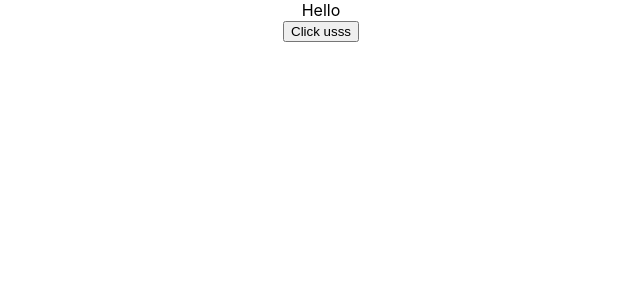
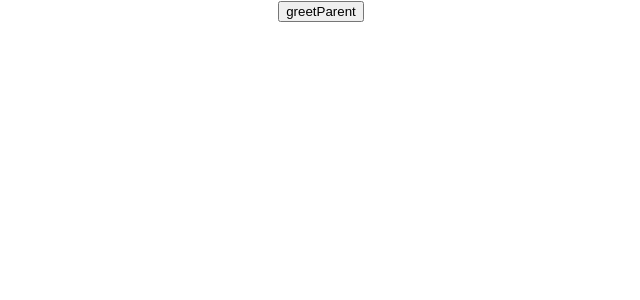
Before and after one commit to Vivek-Bhagat/React.js-source-codes-with-examples, a React (Create React App) app: page / in a window 1280 px wide. Shown: the top 300 px of the page, without its empty margins (319-959 px from the left). Built offline with nearby package versions, Linux system fonts and the light colour scheme.

Commit message:
passing parameter

```diff
--- a/src/App.js
+++ b/src/App.js
@@ -12,7 +12,8 @@ import "./App.css";
 // import Like from "./components/Like";
 // import FunctionClick from "./components/FunctionClick";
 // import ClassClick from "./components/ClassClick";
-import EventHandler from "./components/EventHandler";
+//import EventHandler from "./components/EventHandler";
+import ParentComponent from "./components/parentComponent";
 class App extends Component {
   render() {
     return (
@@ -40,7 +41,8 @@ class App extends Component {
 
         {/* <FunctionClick /> */}
         {/* <ClassClick /> */}
-        <EventHandler />
+        {/* <EventHandler /> */}
+        < ParentComponent />
       </div>
     );
   }
--- /dev/null
+++ b/src/components/childComponent.js
@@ -0,0 +1,9 @@
+import React from 'react'
+
+function ChildComponent(props) {
+    return (
+        <div><button onClick={props.greetHandler}>greetParent</button></div>
+    )
+}
+
+export default ChildComponent;
--- /dev/null
+++ b/src/components/parentComponent.js
@@ -0,0 +1,24 @@
+import React from 'react';
+import ChildComponent from './childComponent';
+import { Component } from 'react';
+class ParentComponent extends Component {
+
+  constructor(props) {
+    super(props)
+    this.state = {
+      parentName: 'Parent'
+    }
+
+    this.greetParent = this.greetParent.bind(this);
+  }
+  greetParent() {
+    alert(`Hello ${this.state.parentName}`)
+  }
+  render() {
+    return (
+      <div> < ChildComponent greetHandler={this.greetParent} /></div>
+    )
+  }
+}
+
+export default ParentComponent
```
Also changed, not shown: public/index.html (+4 -13 lines).
